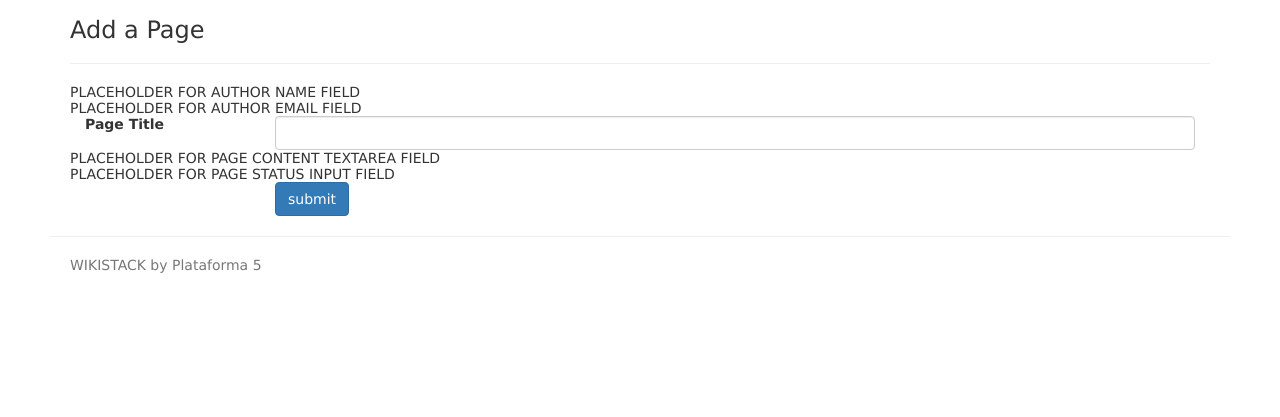
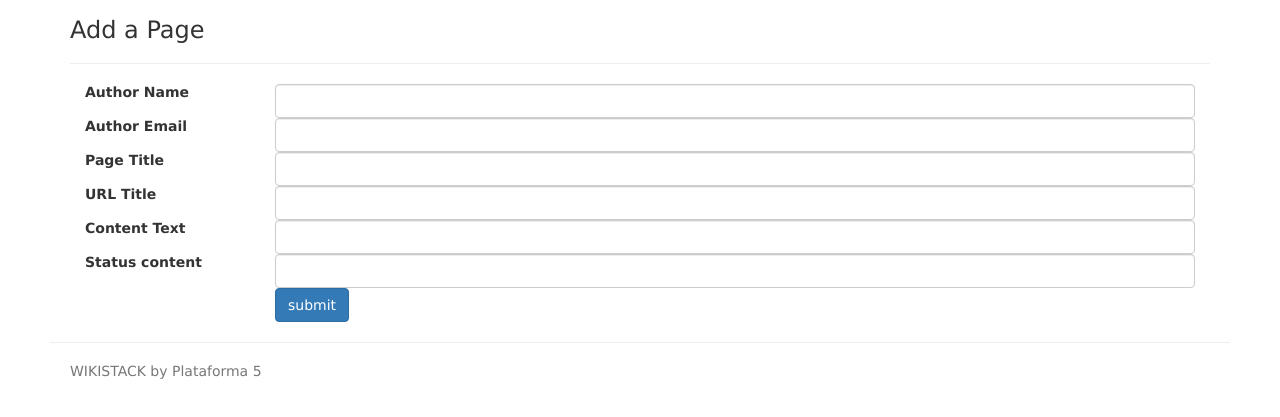
Before and after one commit to mgmarian/10-Wikiclon, a website: page views/addpage.html in a window 1280 px wide. Shown: the part 53-470 px from the top of the page. Drawn offline with nearby package versions, Linux system fonts and the light colour scheme; files that its build step writes are made by us from their sources.

Commit message:
Third commit

```diff
--- a/package.json
+++ b/package.json
@@ -10,6 +10,7 @@
   "author": "",
   "license": "ISC",
   "dependencies": {
+    "body-parser": "^1.19.0",
     "express": "^4.17.1",
     "morgan": "^1.10.0",
     "nunjucks": "^3.2.2",
--- a/views/addpage.html
+++ b/views/addpage.html
@@ -5,9 +5,19 @@
   <hr>
   <form method="POST" action="/wiki/">
 
-    <div>PLACEHOLDER FOR AUTHOR NAME FIELD</div>
+    <div class="form-group">
+      <label for="author_name" class="col-sm-2 control-label">Author Name</label>
+      <div class="col-sm-10">
+        <input name='author_name' type='text' class="form-control">
+      </div>
+    </div>
 
-    <div>PLACEHOLDER FOR AUTHOR EMAIL FIELD</div>
+    <div class="form-group">
+      <label for="author_email" class="col-sm-2 control-label">Author Email</label>
+      <div class="col-sm-10">
+        <input name="author_email" type="text" class="form-control"/>
+      </div>
+    </div>
 
     <div class="form-group">
       <label for="title" class="col-sm-2 control-label">Page Title</label>
@@ -15,10 +25,26 @@
         <input name="title" type="text" class="form-control"/>
       </div>
     </div>
+    <div class="form-group">
+      <label for="url_title" class="col-sm-2 control-label">URL Title</label>
+      <div class="col-sm-10">
+        <input name="url_title" type="text" class="form-control"/>
+      </div>
+    </div>
 
-    <div>PLACEHOLDER FOR PAGE CONTENT TEXTAREA FIELD</div>
+    <div class="form-group">
+      <label for="content" class="col-sm-2 control-label">Content Text</label>
+      <div class="col-sm-10">
+        <input name="content" type="textarea" class="form-control"/>
+      </div>
+    </div>
 
-    <div>PLACEHOLDER FOR PAGE STATUS INPUT FIELD</div>
+    <div class="form-group">
+      <label for="status" class="col-sm-2 control-label">Status content</label>
+      <div class="col-sm-10">
+        <input name="status" type="text" class="form-control"/>
+      </div>
+    </div>
 
     <div class="col-sm-offset-2 col-sm-10">
       <button type="submit" class="btn btn-primary">submit</button>
```
Also changed, not shown: app.js (+10 -2 lines), models/index.js (+7 -1 lines), routes/index.js (added, +15 -0 lines), routes/user.js (added, +8 -0 lines), routes/wiki.js (added, +27 -0 lines).
